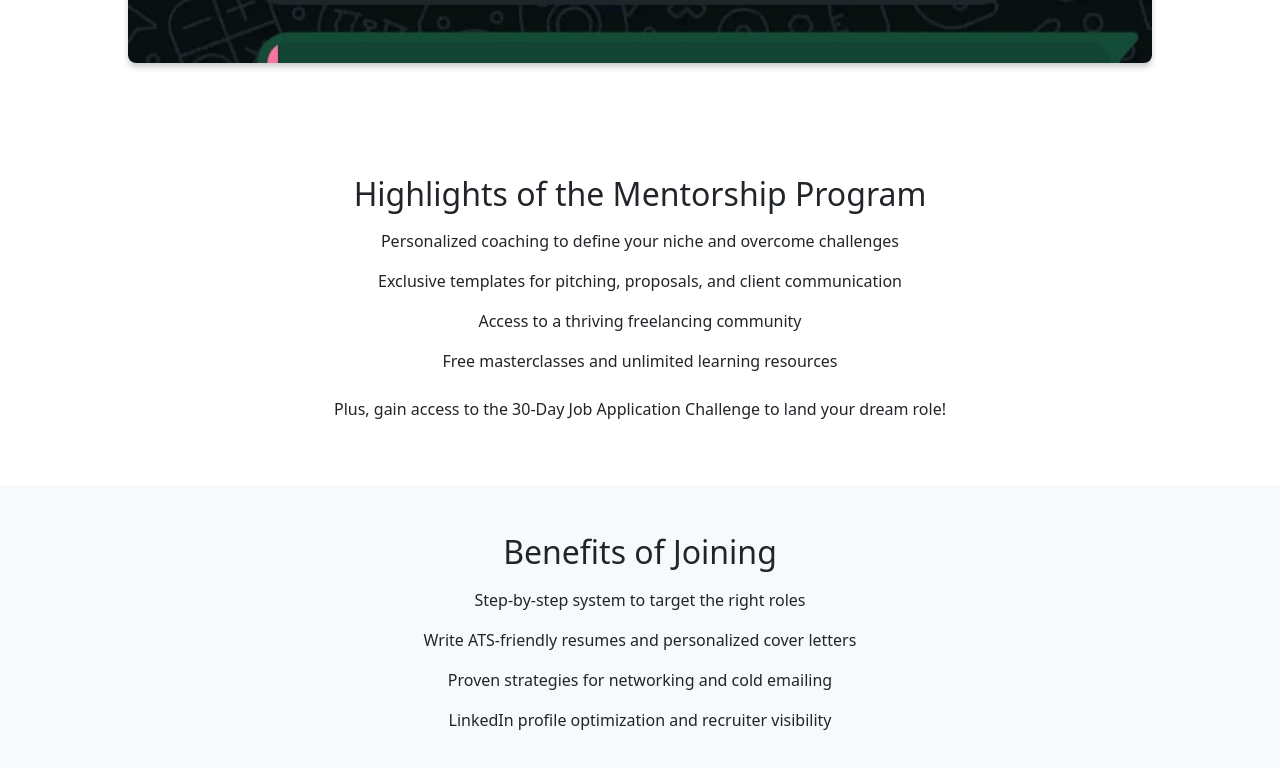
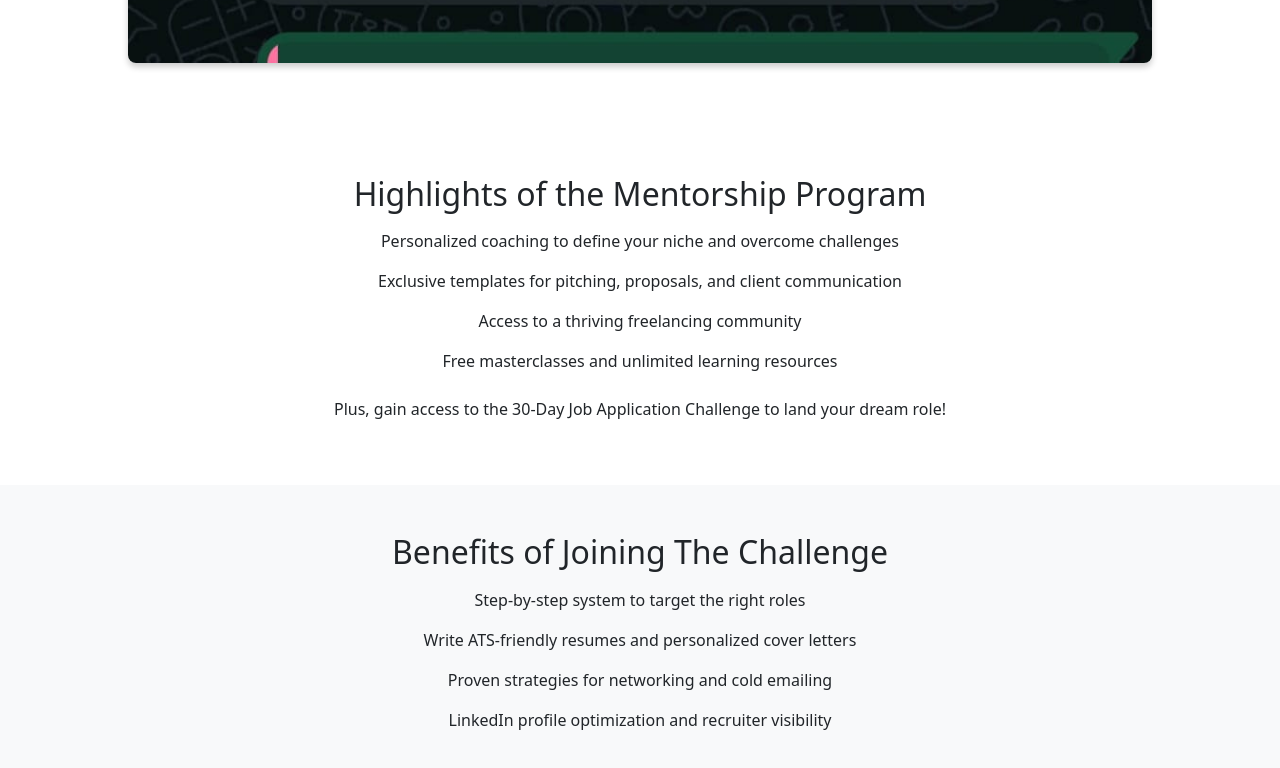
Before and after one commit to freedompraise/TheOptitechHub, a website: page mentorship.html in a window 1280 px wide. Shown: the part 6515-7283 px from the top of the page. Drawn offline with nearby package versions, Linux system fonts and the light colour scheme.

Commit message:
feat: update benefits section title for clarity and emphasis

```diff
--- a/mentorship.html
+++ b/mentorship.html
@@ -110,7 +110,7 @@
     <!-- Benefits -->
     <section class="benefits py-5 bg-light">
         <div class="container">
-            <h2 class="text-center">Benefits of Joining</h2>
+            <h2 class="text-center">Benefits of Joining The Challenge</h2>
             <ul class="text-center">
                 <li>Step-by-step system to target the right roles</li>
                 <li>Write ATS-friendly resumes and personalized cover letters</li>
```
